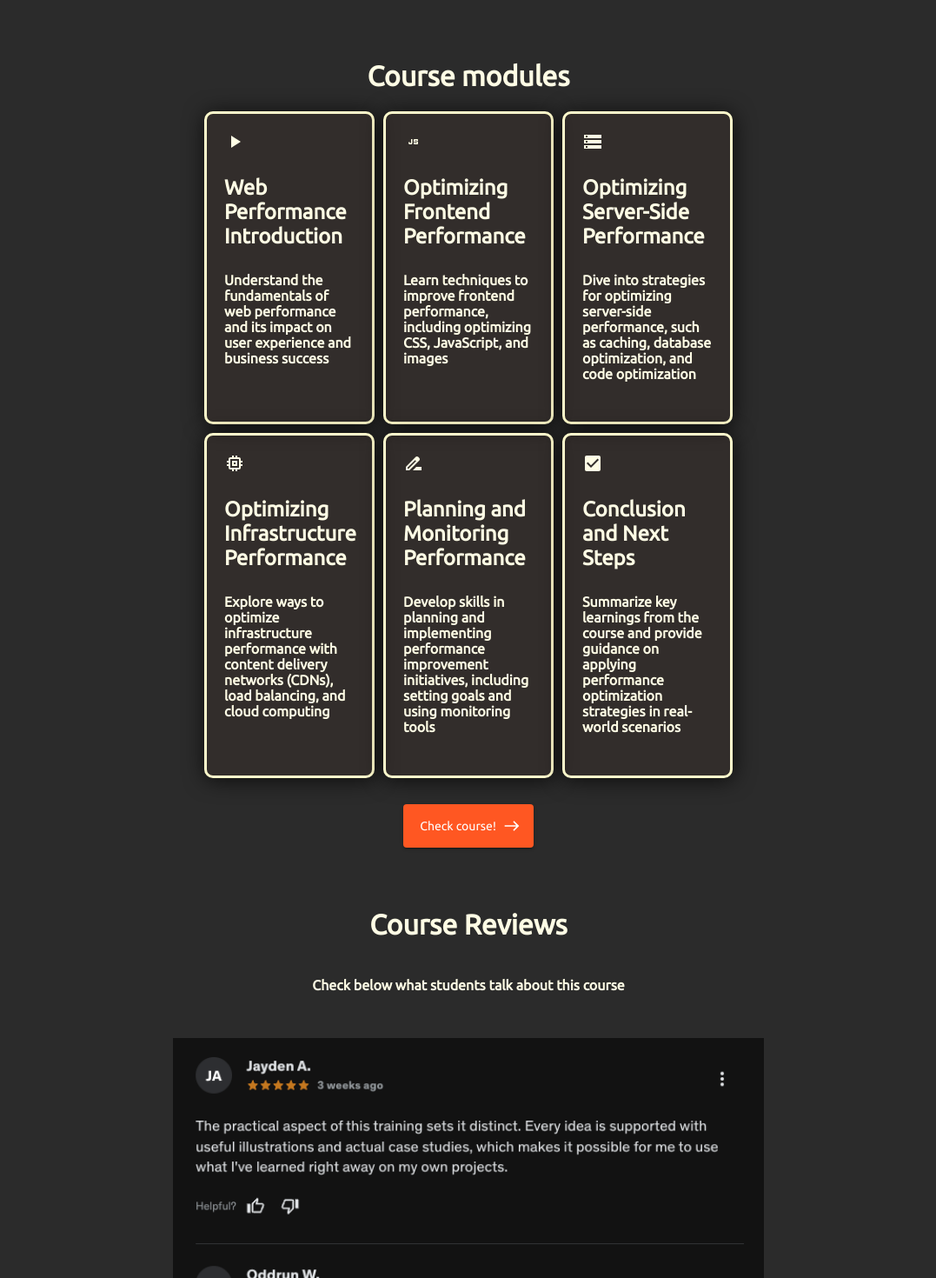
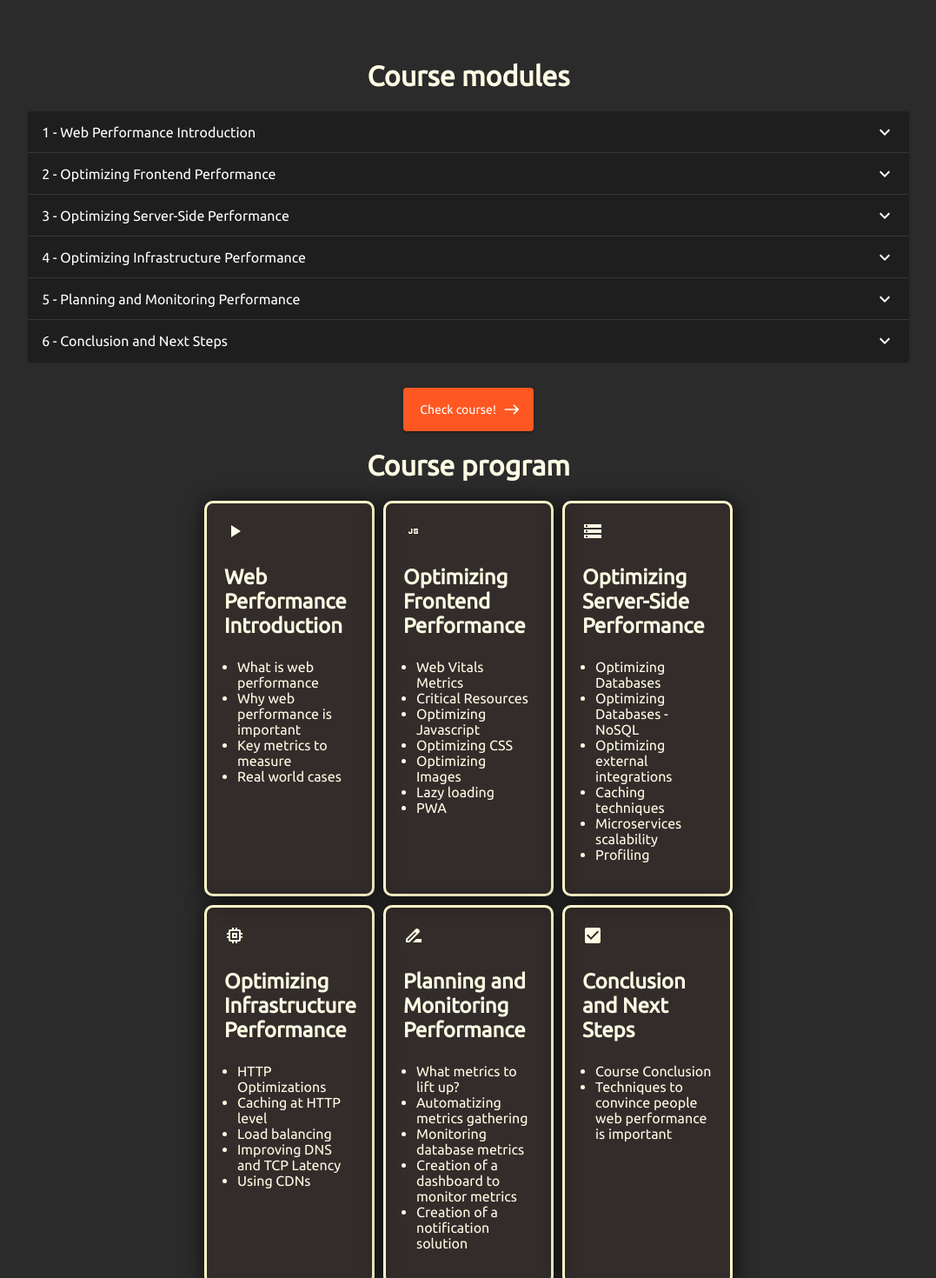
Before and after one commit to vitorlofonseca/personal-page, a React (Vite) app: page /web-performance in a window 1280 px wide. Shown: the part 760-2230 px from the top of the page at 87% size, without its empty margins (101-1178 px from the left). Built offline with nearby package versions, Linux system fonts and the light colour scheme; grey boxes are pictures that could not be loaded.

Commit message:
Refactoring modules section and reviews section

```diff
--- a/src/components/CourseModule/index.tsx
+++ /dev/null
@@ -1,17 +0,0 @@
-import styles from "./CourseModule.module.scss";
-
-interface Props {
-  name: string;
-  description: string;
-  children: string | JSX.Element | JSX.Element[];
-}
-
-export const CourseModule = ({ name, description, children }: Props) => {
-  return (
-    <div className={styles.courseModule}>
-      {children}
-      <h3>{name}</h3>
-      <h5 className={styles.description}>{description}</h5>
-    </div>
-  );
-};
--- a/src/components/CourseModule/CourseModule.module.scss
+++ b/src/components/CourseProgram/CourseProgram.module.scss
@@ -1,20 +1,18 @@
-.courseModule {
+.courseProgram {
   border: solid darken(#fffde5, 5%);
   padding: 20px;
   max-width: 150px;
   border-radius: 10px;
   box-shadow: 1px 2px 25px 0px rgba(0, 0, 0, 0.75);
   background: rgba(255, 87, 34, 0.03);
-}
 
-@media only screen and (max-width: 530px) {
-  .description {
-    display: none;
+  ul {
+    padding-left: 15px;
   }
 }
 
 @media only screen and (min-width: 700px) {
-  .courseModule {
+  .courseProgram {
     h3 {
       font-size: 1.5em;
     }
--- /dev/null
+++ b/src/components/CourseProgram/index.tsx
@@ -0,0 +1,21 @@
+import styles from "./CourseProgram.module.scss";
+
+interface Props {
+  name: string;
+  topics: string[];
+  children: string | JSX.Element | JSX.Element[];
+}
+
+export const CourseProgram = ({ name, topics, children }: Props) => {
+  return (
+    <div className={styles.courseProgram}>
+      {children}
+      <h3>{name}</h3>
+      <ul>
+        {topics.map((topic) => (
+          <li>{topic}</li>
+        ))}
+      </ul>
+    </div>
+  );
+};
--- a/src/pages/WebPerformanceCourse/ModulesPage.tsx
+++ b/src/pages/WebPerformanceCourse/ModulesPage.tsx
@@ -1,70 +1,70 @@
-import { CourseModule } from "../../components/CourseModule";
 import styles from "./WebPerformanceCourse.module.scss";
-import PlayArrowIcon from "@mui/icons-material/PlayArrow";
-import JavascriptIcon from "@mui/icons-material/Javascript";
-import MemoryIcon from "@mui/icons-material/Memory";
-import StorageIcon from "@mui/icons-material/Storage";
-import DriveFileRenameOutlineIcon from "@mui/icons-material/DriveFileRenameOutline";
-import CheckBoxIcon from "@mui/icons-material/CheckBox";
 import { CallToAction } from "../../components/CallToAction";
+import Accordion from "@mui/material/Accordion";
+import AccordionSummary from "@mui/material/AccordionSummary";
+import AccordionDetails from "@mui/material/AccordionDetails";
+import ExpandMoreIcon from "@mui/icons-material/ExpandMore";
 
 export const ModulesPage = () => {
   return (
     <div className={styles.section}>
       <h1>Course modules</h1>
 
-      <div className={styles.modules}>
-        <CourseModule
-          name={"Web Performance Introduction"}
-          description={
-            "Understand the fundamentals of web performance and its impact on user experience and business success"
-          }
-        >
-          <PlayArrowIcon />
-        </CourseModule>
-
-        <CourseModule
-          name={"Optimizing Frontend Performance"}
-          description={
-            "Learn techniques to improve frontend performance, including optimizing CSS, JavaScript, and images"
-          }
-        >
-          <JavascriptIcon />
-        </CourseModule>
-
-        <CourseModule
-          name={"Optimizing Server-Side Performance"}
-          description={
-            "Dive into strategies for optimizing server-side performance, such as caching, database optimization, and code optimization"
-          }
-        >
-          <StorageIcon />
-        </CourseModule>
-
-        <CourseModule
-          name={"Optimizing Infrastructure Performance"}
-          description={
-            "Explore ways to optimize infrastructure performance with content delivery networks (CDNs), load balancing, and cloud computing"
-          }
-        >
-          <MemoryIcon />
-        </CourseModule>
-        <CourseModule
-          name={"Planning and Monitoring Performance"}
-          description={
-            "Develop skills in planning and implementing performance improvement initiatives, including setting goals and using monitoring tools"
-          }
-        >
-          <DriveFileRenameOutlineIcon />
-        </CourseModule>
-        <CourseModule
-          name={"Conclusion and Next Steps"}
-          description={
-            "Summarize key learnings from the course and provide guidance on applying performance optimization strategies in real-world scenarios"
-          }
-        >
-          <CheckBoxIcon />
-        </CourseModule>
+      <div className={styles.endSection}>
+        <Accordion>
+          <AccordionSummary expandIcon={<ExpandMoreIcon />}>
+            1 - Web Performance Introduction
+          </AccordionSummary>
+          <AccordionDetails>
+            Understand the fundamentals of web performance and its impact on
+            user experience and business success
+          </AccordionDetails>
+        </Accordion>
+        <Accordion>
+          <AccordionSummary expandIcon={<ExpandMoreIcon />}>
+            2 - Optimizing Frontend Performance
+          </AccordionSummary>
+          <AccordionDetails>
+            Learn techniques to improve frontend performance, including
+            optimizing CSS, JavaScript, and images
+          </AccordionDetails>
+        </Accordion>
+        <Accordion>
+          <AccordionSummary expandIcon={<ExpandMoreIcon />}>
+            3 - Optimizing Server-Side Performance
+          </AccordionSummary>
+          <AccordionDetails>
+            Dive into strategies for optimizing server-side performance, such as
+            caching, database optimization, and code optimization
+          </AccordionDetails>
+        </Accordion>
+        <Accordion>
+          <AccordionSummary expandIcon={<ExpandMoreIcon />}>
+            4 - Optimizing Infrastructure Performance
+          </AccordionSummary>
+          <AccordionDetails>
+            Explore ways to optimize infrastructure performance with content
+            delivery networks (CDNs), load balancing, and cloud computing
+          </AccordionDetails>
+        </Accordion>
+        <Accordion>
+          <AccordionSummary expandIcon={<ExpandMoreIcon />}>
+            5 - Planning and Monitoring Performance
+          </AccordionSummary>
+          <AccordionDetails>
+            Develop skills in planning and implementing performance improvement
+            initiatives, including setting goals and using monitoring tools
+          </AccordionDetails>
+        </Accordion>
+        <Accordion>
+          <AccordionSummary expandIcon={<ExpandMoreIcon />}>
+            6 - Conclusion and Next Steps
+          </AccordionSummary>
+          <AccordionDetails>
+            Summarize key learnings from the course and provide guidance on
+            applying performance optimization strategies in real-world scenarios
+          </AccordionDetails>
+        </Accordion>
       </div>
 
       <CallToAction />
--- /dev/null
+++ b/src/pages/WebPerformanceCourse/ProgramPage.tsx
@@ -0,0 +1,93 @@
+import { CourseProgram } from "../../components/CourseProgram";
+import styles from "./WebPerformanceCourse.module.scss";
+import PlayArrowIcon from "@mui/icons-material/PlayArrow";
+import JavascriptIcon from "@mui/icons-material/Javascript";
+import MemoryIcon from "@mui/icons-material/Memory";
+import StorageIcon from "@mui/icons-material/Storage";
+import DriveFileRenameOutlineIcon from "@mui/icons-material/DriveFileRenameOutline";
+import CheckBoxIcon from "@mui/icons-material/CheckBox";
+import { CallToAction } from "../../components/CallToAction";
+
+export const ProgramPage = () => {
+  return (
+    <div className={styles.section}>
+      <h1>Course program</h1>
+
+      <div className={`${styles.endSection} ${styles.programTopics}`}>
+        <CourseProgram
+          name={"Web Performance Introduction"}
+          topics={[
+            "What is web performance",
+            "Why web performance is important",
+            "Key metrics to measure",
+            "Real world cases",
+          ]}
+        >
+          <PlayArrowIcon />
+        </CourseProgram>
+        <CourseProgram
+          name={"Optimizing Frontend Performance"}
+          topics={[
+            "Web Vitals Metrics",
+            "Critical Resources",
+            "Optimizing Javascript",
+            "Optimizing CSS",
+            "Optimizing Images",
+            "Lazy loading",
+            "PWA",
+          ]}
+        >
+          <JavascriptIcon />
+        </CourseProgram>
+        <CourseProgram
+          name={"Optimizing Server-Side Performance"}
+          topics={[
+            "Optimizing Databases",
+            "Optimizing Databases - NoSQL",
+            "Optimizing external integrations",
+            "Caching techniques",
+            "Microservices scalability",
+            "Profiling",
+          ]}
+        >
+          <StorageIcon />
+        </CourseProgram>
+        <CourseProgram
+          name={"Optimizing Infrastructure Performance"}
+          topics={[
+            "HTTP Optimizations",
+            "Caching at HTTP level",
+            "Load balancing",
+            "Improving DNS and TCP Latency",
+            "Using CDNs",
+          ]}
+        >
+          <MemoryIcon />
+        </CourseProgram>
+        <CourseProgram
+          name={"Planning and Monitoring Performance"}
+          topics={[
+            "What metrics to lift up?",
+            "Automatizing metrics gathering",
+            "Monitoring database metrics",
+            "Creation of a dashboard to monitor metrics",
+            "Creation of a notification solution",
+          ]}
+        >
+          <DriveFileRenameOutlineIcon />
+        </CourseProgram>
+        <CourseProgram
+          name={"Conclusion and Next Steps"}
+          topics={[
+            "Course Conclusion",
+            "Techniques to convince people web performance is important",
+          ]}
+        >
+          <CheckBoxIcon />
+        </CourseProgram>
+      </div>
+
+      <CallToAction />
+    </div>
+  );
+};
--- a/src/pages/WebPerformanceCourse/ReviewsPage.tsx
+++ b/src/pages/WebPerformanceCourse/ReviewsPage.tsx
@@ -7,7 +7,7 @@ export const ReviewsPage = () => {
     <div className={styles.section}>
       <h1 className={styles["section__title"]}>Course Reviews</h1>
 
-      <h4>Check below what students talk about this course</h4>
+      <h4>Check below what students are talking about this course:</h4>
 
       <img
         className={styles.reviewsImage}
--- a/src/pages/WebPerformanceCourse/WebPerformanceCourse.module.scss
+++ b/src/pages/WebPerformanceCourse/WebPerformanceCourse.module.scss
@@ -25,7 +25,6 @@
 
   & > * {
     flex-grow: 1;
-    margin: 10px;
   }
 }
 
@@ -66,11 +65,7 @@
   }
 }
 
-.modules {
-  display: grid;
-  grid-template-columns: auto auto auto;
-  column-gap: 10px;
-  row-gap: 10px;
+.endSection {
   margin-bottom: 30px;
 }
 
@@ -80,8 +75,15 @@
   margin: 30px 0;
 }
 
+.programTopics {
+  display: grid;
+  grid-template-columns: auto auto auto;
+  column-gap: 10px;
+  row-gap: 10px;
+}
+
 @media only screen and (max-width: 860px) {
-  .modules {
+  .endSection {
     grid-template-columns: auto auto;
   }
 }
--- a/src/pages/WebPerformanceCourse/index.tsx
+++ b/src/pages/WebPerformanceCourse/index.tsx
@@ -2,6 +2,7 @@ import { Topbar } from "../../components/Topbar";
 import { ModulesPage } from "./ModulesPage";
 import ReceptionPage from "./ReceptionPage";
 import { ReviewsPage } from "./ReviewsPage";
+import { ProgramPage } from "./ProgramPage";
 import styles from "./WebPerformanceCourse.module.scss";
 
 const WebPerformance = () => {
@@ -11,6 +12,7 @@ const WebPerformance = () => {
       <div className={styles.container}>
         <ReceptionPage />
         <ModulesPage />
+        <ProgramPage />
         <ReviewsPage />
       </div>
     </div>
--- a/src/styling/theme.ts
+++ b/src/styling/theme.ts
@@ -4,6 +4,7 @@ import { deepOrange } from "@mui/material/colors";
 export const theme = createTheme({
   palette: {
     primary: deepOrange,
+    mode: "dark",
   },
   typography: {
     fontFamily: "Ubuntu",
```
